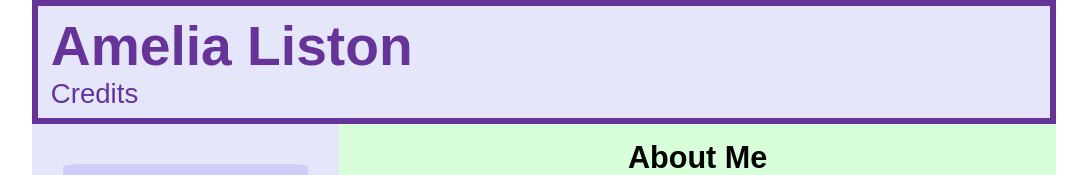
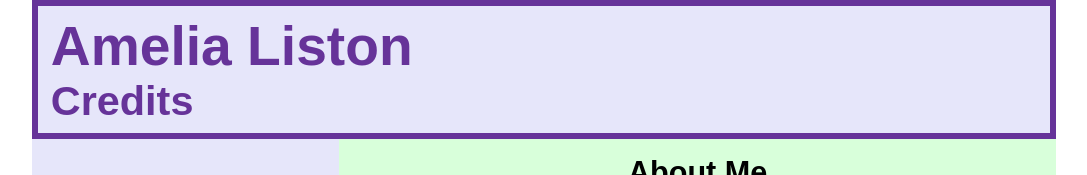
Before and after one commit to amelia-liston/mp-3, a React (Vite) app: page /credits in a window 1280 px wide. Shown: the top 175 px of the page, without its empty margins (96-1183 px from the left). Built offline with nearby package versions, Linux system fonts and the light colour scheme.

Commit message:
Debugging page source error

```diff
--- a/src/App.tsx
+++ b/src/App.tsx
@@ -1,4 +1,3 @@
-import './App.css'
 import styled from 'styled-components';
 import Employment from './components/pages/Employment.tsx';
 import Home from './components/pages/Home.tsx';
--- a/src/components/Footer.tsx
+++ b/src/components/Footer.tsx
@@ -17,7 +17,7 @@ export default function Footer(){
     return(
         <>
             <StyledFooter>
-                <p>All rights reserved by Amelia liston <Link to={`/credits`}>Credits</Link> &#169;</p>
+                <p>All rights reserved by Amelia liston <Link to={`/credits`}>Credits</Link> &#169; </p>
             </StyledFooter>
         </>
     );
--- a/src/components/Header.tsx
+++ b/src/components/Header.tsx
@@ -36,7 +36,7 @@ export default function Header() {
         <>
             <HeaderWrapper>
                 <h1>Amelia Liston</h1>
-                <p>{lastValue}</p>
+                <h2>{lastValue}</h2>
             </HeaderWrapper>
         </>
     )
```
Also changed, not shown: src/App.css (deleted, +0 -42 lines).
